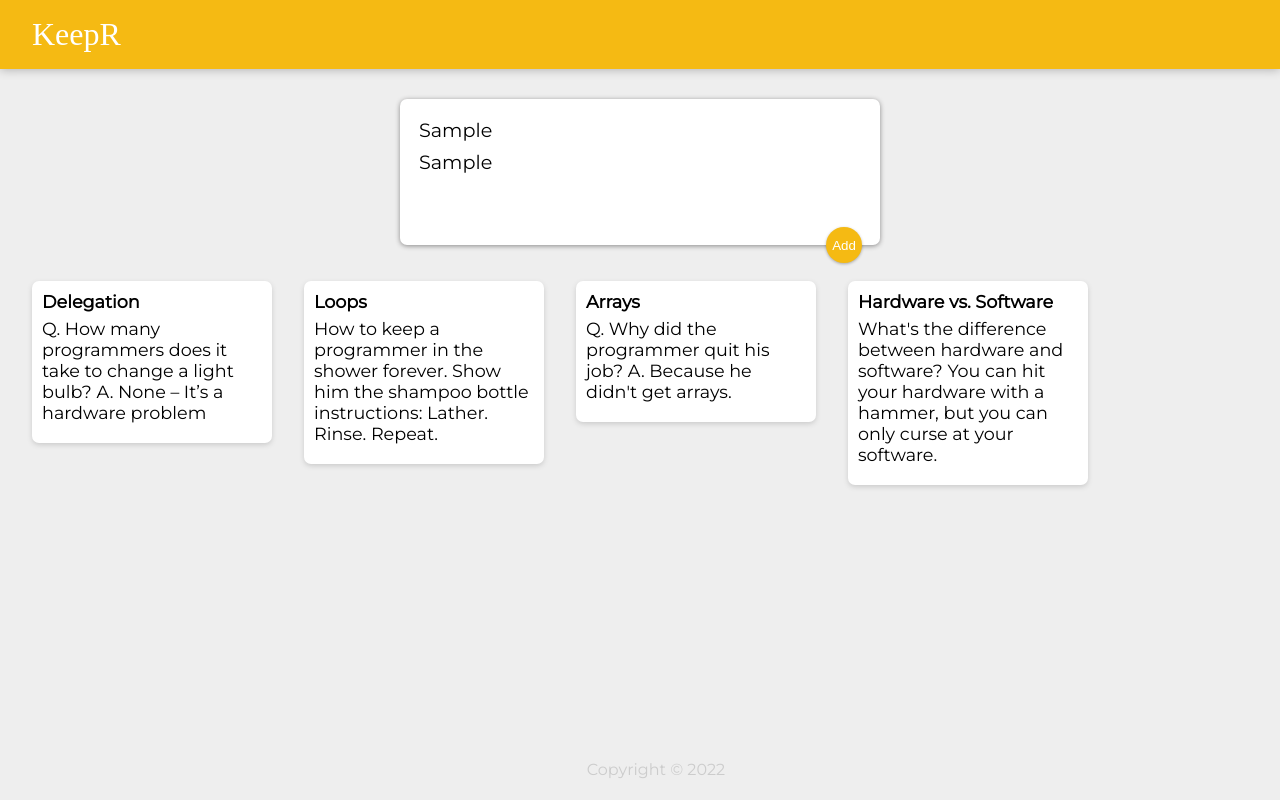
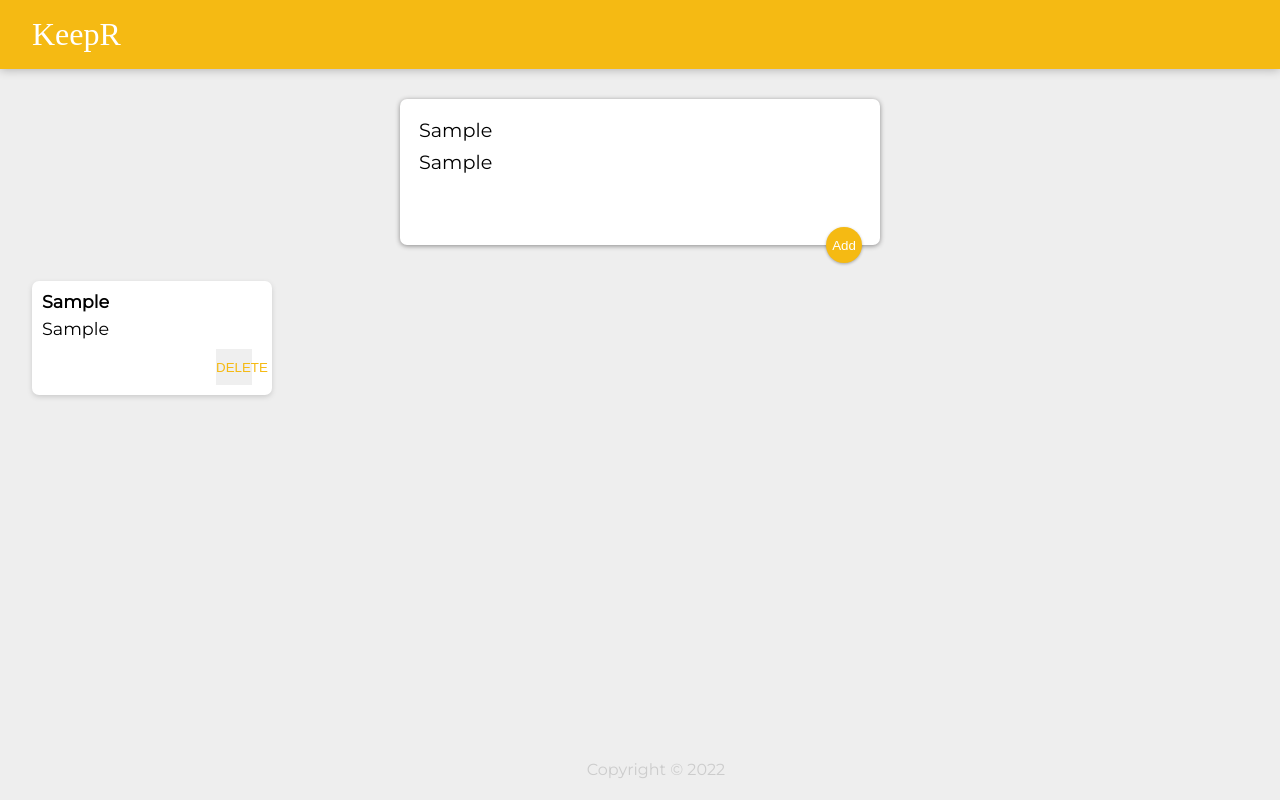
Before and after one commit to jubhavsar/Note-Keeper-app, a React (Create React App) app: page / in a window 1280 px wide. Both pictures are taken after typing "Sample", "Sample" into the empty fields and a click on the button "Add". Built offline with nearby package versions, Linux system fonts and the light colour scheme; a web font is replaced by a local one.

Commit message:
add new note to an array

```diff
--- a/src/Components/App.jsx
+++ b/src/Components/App.jsx
@@ -1,4 +1,4 @@
-import React from 'react';
+import React, { useState } from 'react';
 import Header from './Header';
 import Footer from './Footer';
 import Note from './Note';
@@ -6,12 +6,22 @@ import notes from '../notes';
 import CreateArea from './CreateArea';
 
 const App = () => {
+
+  const [notes, setNotes] = useState([]);
+
+  // Add new note to an array.
+  function addNote(newNote) {
+    setNotes(prevNotes => {
+      return [...prevNotes, newNote];
+    })
+  }
+
   return (
     <div>
       <Header />
-      <CreateArea />
+      <CreateArea  onAdd={addNote}/>
       {notes.map(note => {
-        return <Note title={note.title} content={note.content}/>
+        return <Note key={1} title={note.title} content={note.content}/>
       })}
 
       <Footer />
--- a/src/Components/CreateArea.jsx
+++ b/src/Components/CreateArea.jsx
@@ -1,7 +1,8 @@
 import React, { useState } from "react";
 
-function CreateArea() {
+function CreateArea(props) {
 
+  // Create a constant that keeps track of the title and content.
   const [note, setNote] = useState({
     title: "",
     content: ""
@@ -19,6 +20,7 @@ function CreateArea() {
   }
 
   function submitNote(event) {
+    props.onAdd(note);
     event.preventDefault();
 
   }
--- a/src/Components/Note.jsx
+++ b/src/Components/Note.jsx
@@ -1,12 +1,13 @@
-import React from 'react';
+import React from "react";
 
-const Note = (props) => {
+function Note(props) {
   return (
-    <div className='note'>
+    <div className="note">
       <h1>{props.title}</h1>
       <p>{props.content}</p>
+      <button>DELETE</button>
     </div>
-  )
+  );
 }
 
 export default Note;
```
